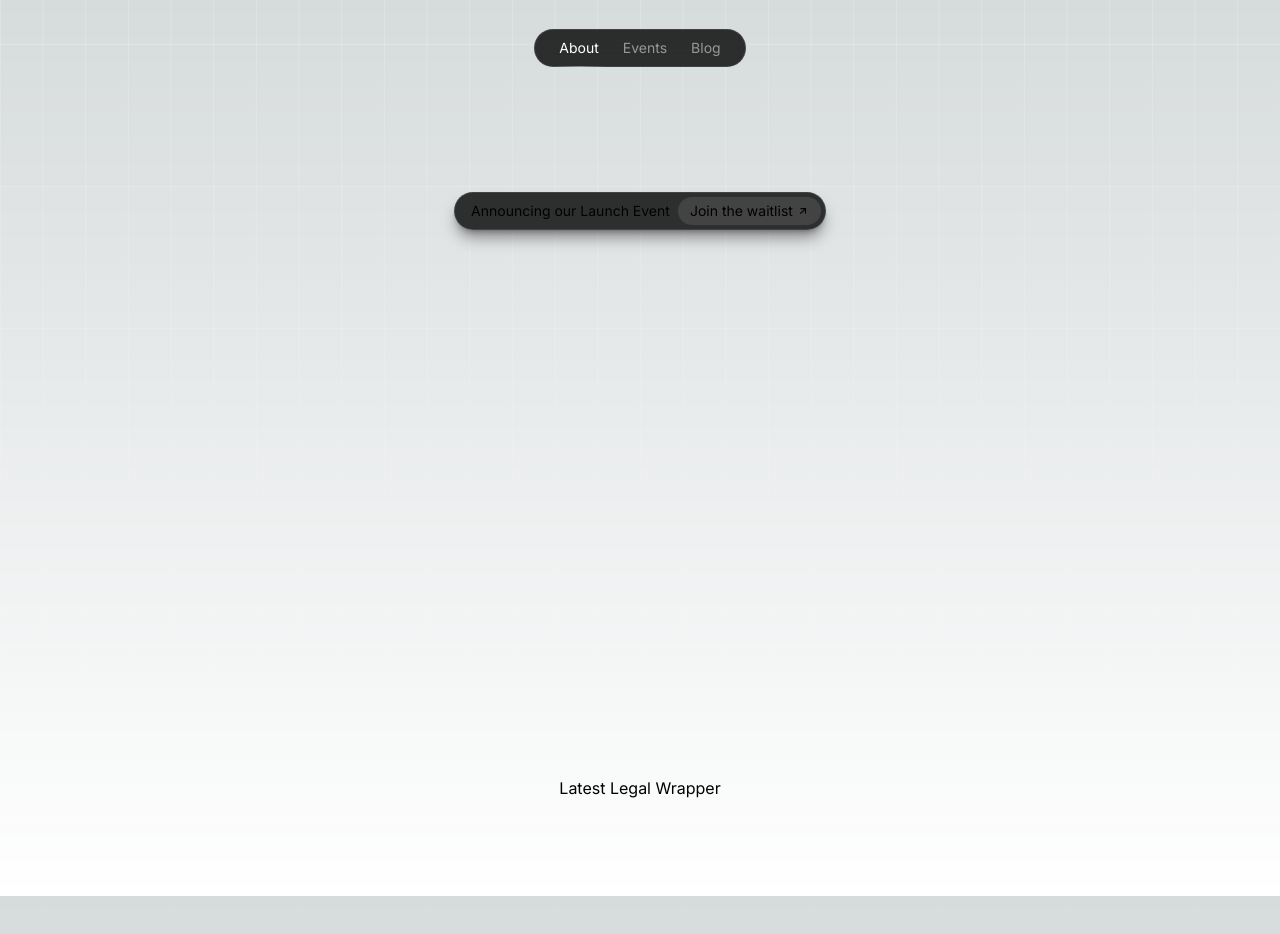
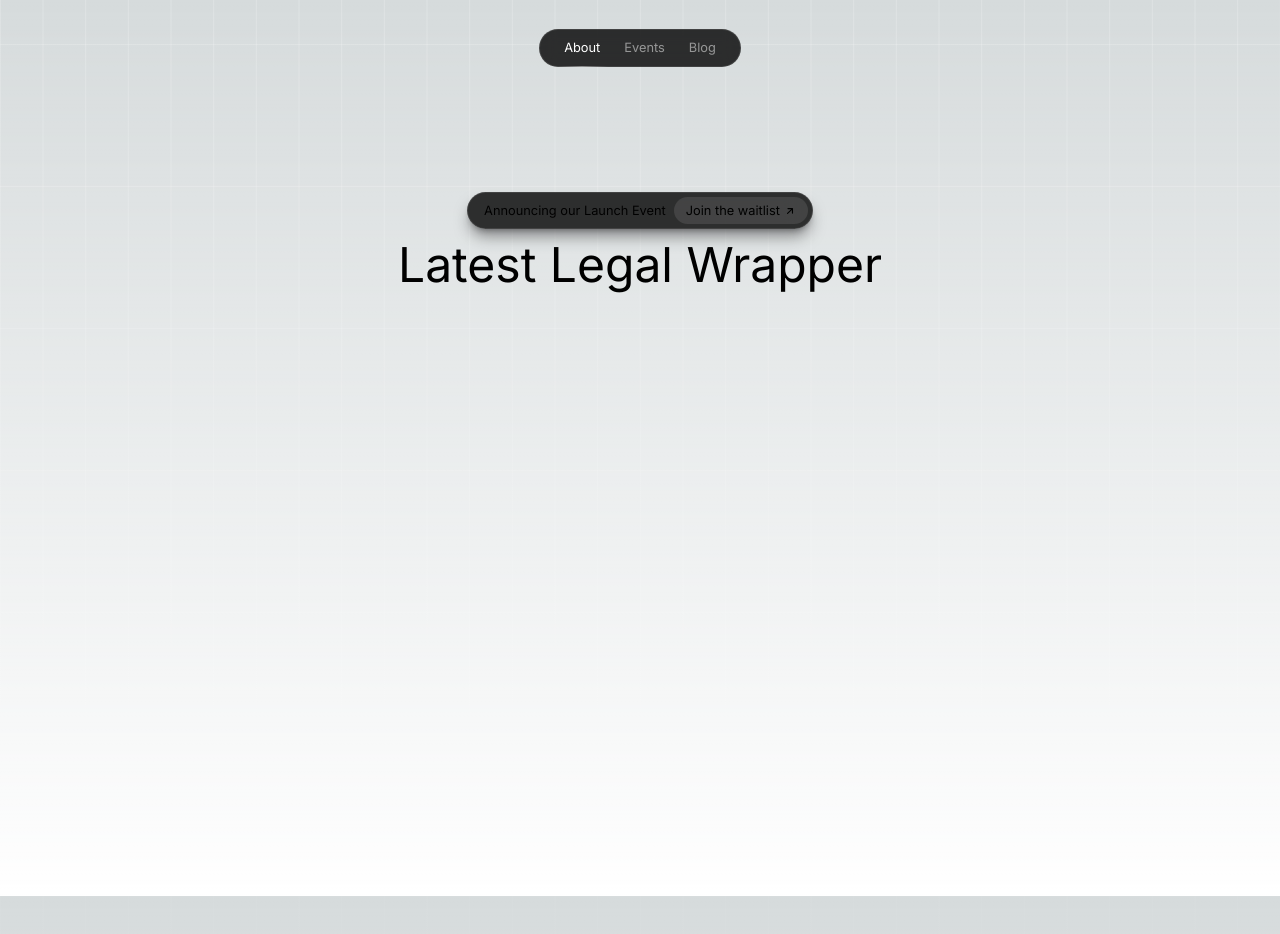
Before and after one commit to owieth/daoify, a Next.js app: page / in a window 1280 px wide. Shown: the top 934 px of the page. Built offline with nearby package versions, Linux system fonts and the light colour scheme.

Commit message:
feat(config): add custom font sizes

```diff
--- a/src/app/page.tsx
+++ b/src/app/page.tsx
@@ -5,7 +5,6 @@ const styles = {
   main: [
     'flex',
     'flex-col',
-    'justify-between',
     'items-center',
     'min-h-screen',
     'p-24',
@@ -21,7 +20,7 @@ export default function Home() {
 
       <Teaser />
 
-      <h1>Latest Legal Wrapper</h1>
+      <h1 className='text-lg'>Latest Legal Wrapper</h1>
     </main>
   );
 }
--- a/tailwind.config.js
+++ b/tailwind.config.js
@@ -6,6 +6,12 @@ module.exports = {
     './src/app/**/*.{js,ts,jsx,tsx,mdx}',
   ],
   theme: {
+    fontSize: {
+      sm: '0.8em',
+      base: '1em',
+      md: '1.5em',
+      lg: '3em',
+    },
     extend: {
       backgroundImage: {
         'gradient-radial': 'radial-gradient(var(--tw-gradient-stops))',
```
